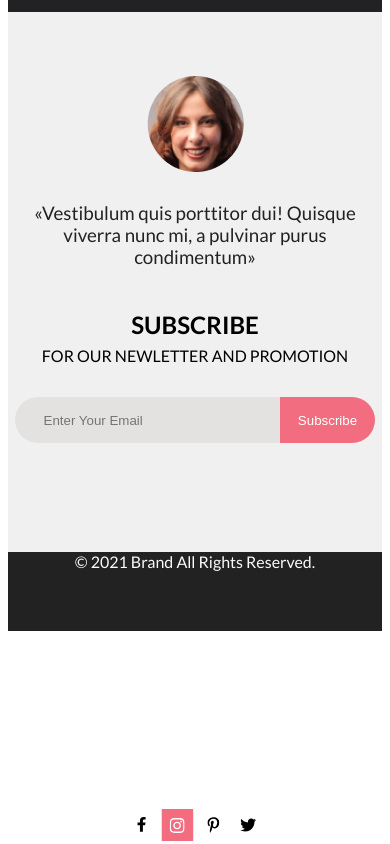
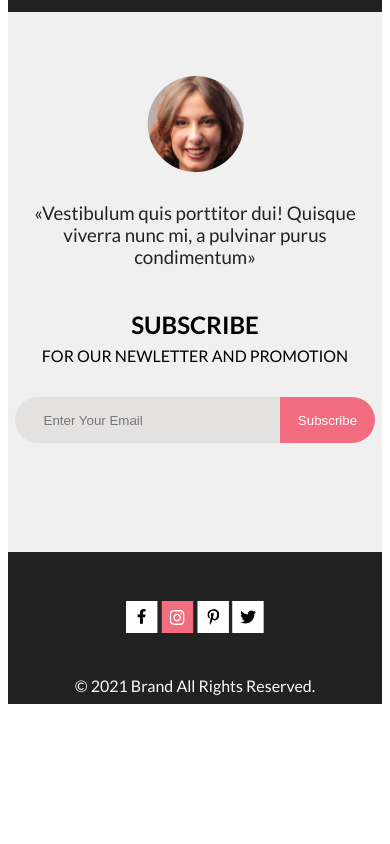
Before and after one commit to zmgmarina/HTML-CSS, a plain HTML site: page Shop/index.html in a window 390 px wide. Shown: the part 5894-6738 px from the top of the page. After the commit the page ends 6598 px from the top, so only its background shows below. Drawn offline with Linux system fonts and the light colour scheme.

Commit message:
Update shop8

```diff
--- a/Shop/style.css
+++ b/Shop/style.css
@@ -372,7 +372,7 @@ body {
         height: 46px;
     }
 
-    .footer {
+    .section_lower {
         max-width: 375vw;
         height: 143px;
         gap: 40px;
```
